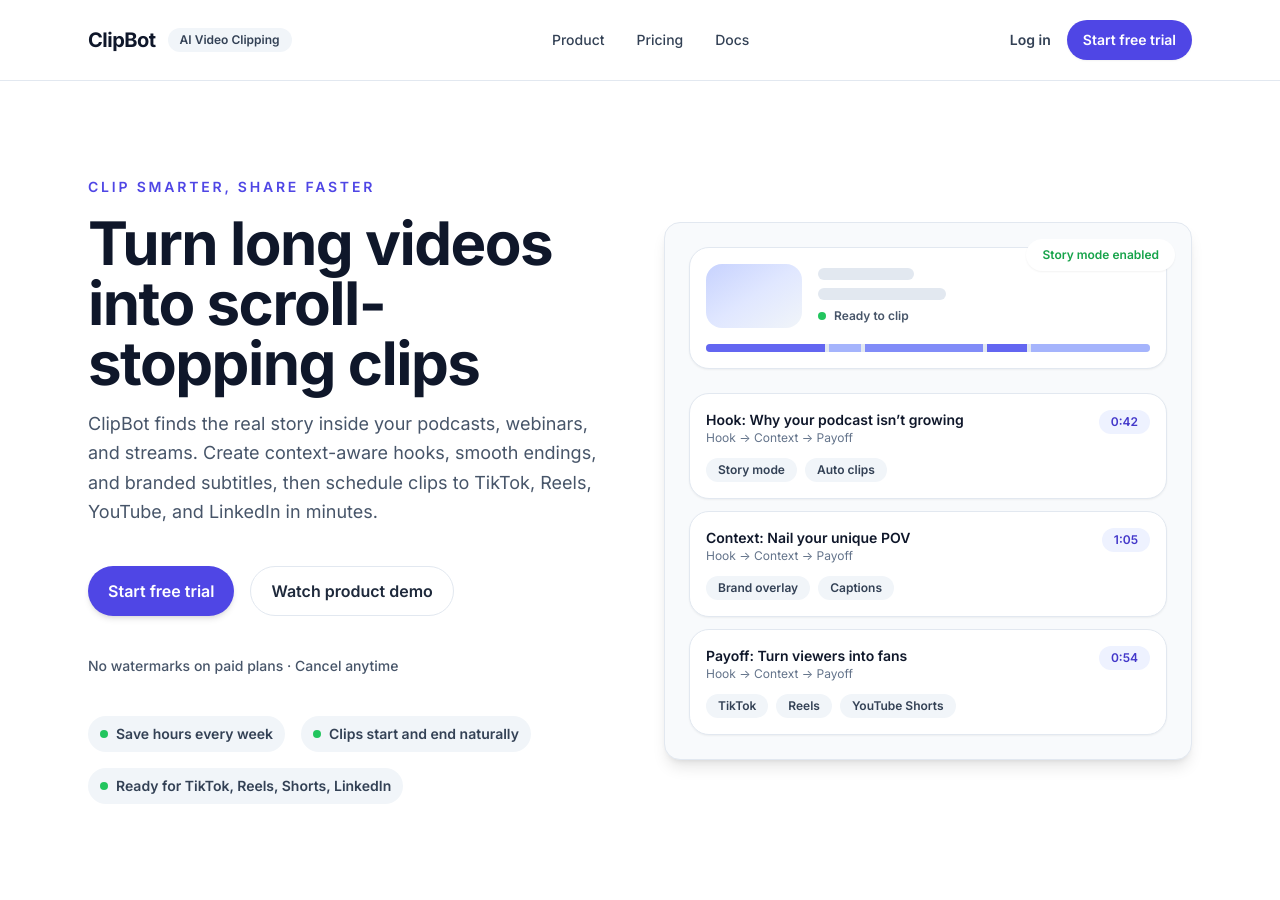
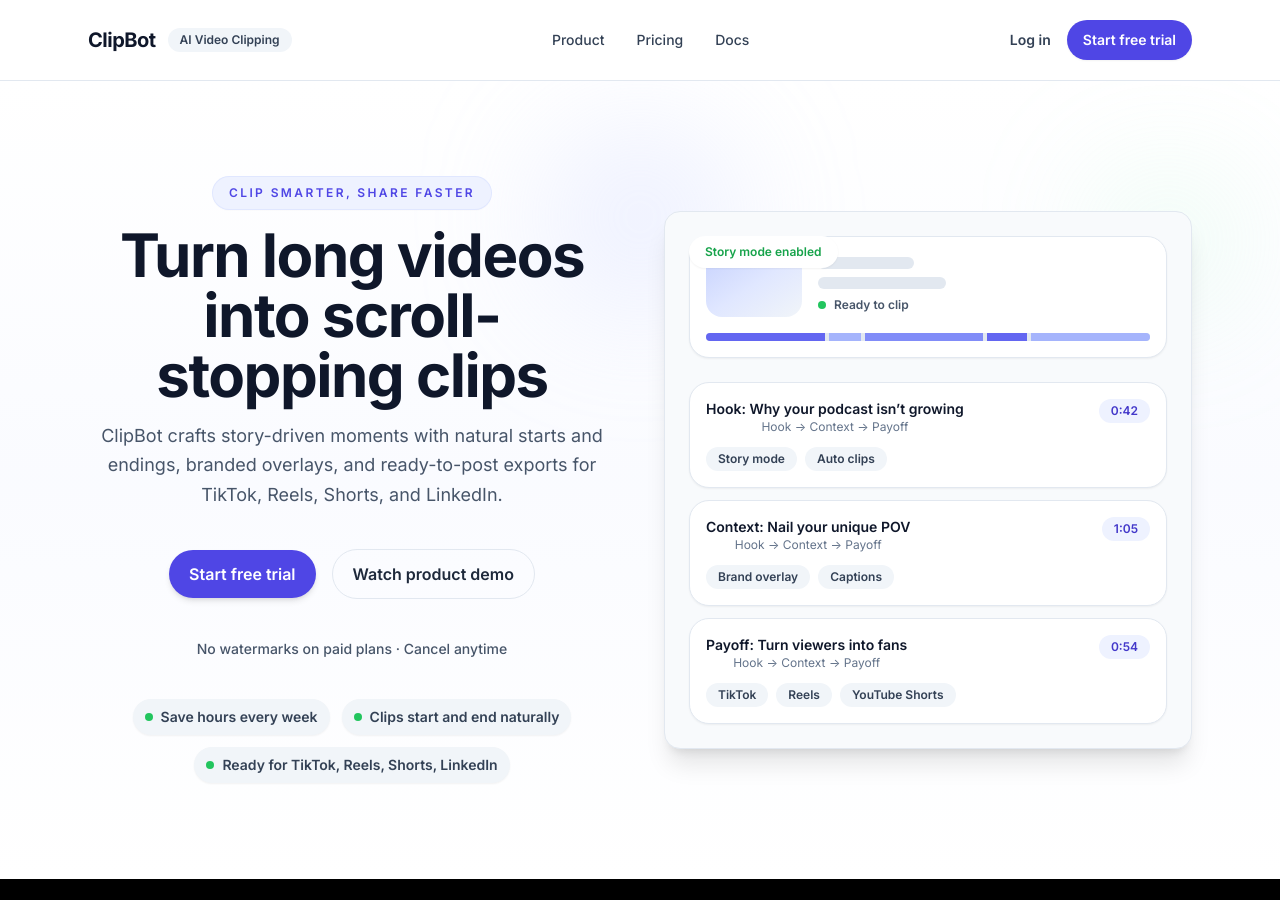
Before and after one commit to Fandry01/clipbot-frontend, a React (Vite) app: page /landing in a window 1280 px wide. After the commit the page ends 879 px from the top, so only its background shows below. Built offline with nearby package versions, Linux system fonts and the light colour scheme.

Commit message:
Restyle hero layout and CTAs

```diff
--- a/src/components/LandingHero.tsx
+++ b/src/components/LandingHero.tsx
@@ -65,30 +65,32 @@
         </div>
       </header>
 
-      <main className="mx-auto flex min-h-[calc(100vh-76px)] max-w-6xl flex-col gap-12 px-6 py-14 md:flex-row md:items-center md:py-20 lg:py-24">
-        <section className="flex-1 space-y-8 md:space-y-10">
-          <div className="space-y-4 text-center md:text-left">
-            <p className="text-sm font-semibold uppercase tracking-[0.2em] text-indigo-600">Clip smarter, share faster</p>
+      <main className="relative overflow-hidden bg-gradient-to-b from-white via-indigo-50/30 to-white">
+        <div className="absolute left-1/2 top-10 h-48 w-48 -translate-x-1/2 rounded-full bg-indigo-200/30 blur-3xl" />
+        <div className="absolute right-12 top-24 h-32 w-32 rounded-full bg-green-200/30 blur-3xl" />
+        <div className="relative mx-auto grid min-h-[calc(100vh-76px)] max-w-6xl grid-cols-1 gap-12 px-6 py-16 text-center md:grid-cols-2 md:items-center md:py-24">
+          <section className="flex flex-1 flex-col items-center gap-8 md:gap-10 md:text-center">
+            <div className="space-y-4 max-w-3xl">
+              <p className="mx-auto inline-flex items-center gap-2 rounded-full bg-indigo-50 px-4 py-2 text-xs font-semibold uppercase tracking-[0.2em] text-indigo-600 shadow-sm ring-1 ring-indigo-100">
+                Clip smarter, share faster
+              </p>
               <h1 className="text-4xl font-bold leading-tight tracking-tight text-slate-900 sm:text-5xl lg:text-6xl">
                 Turn long videos into scroll-stopping clips
               </h1>
-            <p className="text-lg leading-relaxed text-slate-600 md:max-w-xl">
-              ClipBot finds the real story inside your podcasts, webinars, and streams. Create context-aware hooks,
-              smooth endings, and branded subtitles, then schedule clips to TikTok, Reels, YouTube, and LinkedIn in minutes.
+              <p className="mx-auto max-w-2xl text-lg leading-relaxed text-slate-600">
+                ClipBot crafts story-driven moments with natural starts and endings, branded overlays, and ready-to-post exports for TikTok, Reels, Shorts, and LinkedIn.
               </p>
             </div>
-          <div className="flex flex-col gap-4 sm:flex-row sm:justify-center md:justify-start">
-            <Button size="lg">Start free trial</Button>
-            <Button size="lg" variant="outline" className="sm:w-auto">
+            <div className="flex w-full flex-col items-center justify-center gap-4 sm:flex-row sm:flex-wrap sm:justify-center">
+              <Button size="lg" className="w-full sm:w-auto">Start free trial</Button>
+              <Button size="lg" variant="outline" className="w-full border-slate-200 sm:w-auto">
                 Watch product demo
               </Button>
             </div>
-          <p className="text-sm font-medium text-slate-600 md:ml-0 md:text-left md:max-w-none text-center">
-            No watermarks on paid plans · Cancel anytime
-          </p>
-          <div className="flex flex-col gap-3 text-sm text-slate-700 sm:flex-row sm:flex-wrap sm:items-center sm:gap-4 sm:justify-center md:justify-start">
+            <p className="text-sm font-medium text-slate-600">No watermarks on paid plans · Cancel anytime</p>
+            <div className="flex flex-wrap justify-center gap-3 text-sm text-slate-700">
               {stats.map((item) => (
-              <div key={item} className="flex items-center gap-2 rounded-full bg-slate-100 px-3 py-2">
+                <div key={item} className="flex items-center gap-2 rounded-full bg-slate-100 px-3 py-2 shadow-sm">
                   <span className="h-2 w-2 rounded-full bg-green-500" />
                   <span className="font-semibold text-slate-700">{item}</span>
                 </div>
@@ -96,9 +98,9 @@
             </div>
           </section>
 
-        <section className="flex-1">
-          <div className="relative overflow-hidden rounded-2xl border border-slate-200 bg-slate-50 shadow-lg">
-            <div className="absolute right-4 top-4 rounded-full bg-white px-4 py-2 text-xs font-semibold text-green-600 shadow-sm">
+          <section className="flex flex-1 items-center justify-center">
+            <div className="relative w-full max-w-xl overflow-hidden rounded-2xl border border-slate-200 bg-slate-50 shadow-xl">
+              <div className="absolute left-6 top-6 rounded-full bg-white px-4 py-2 text-xs font-semibold text-green-600 shadow-sm">
                 Story mode enabled
               </div>
               <div className="space-y-6 p-6">
@@ -140,7 +142,7 @@
                           {clip.duration}
                         </span>
                       </div>
-                    <div className="flex flex-wrap gap-2">
+                      <div className="flex flex-wrap justify-start gap-2">
                         {clip.tags.map((tag) => (
                           <span
                             key={tag}
@@ -156,6 +158,7 @@
               </div>
             </div>
           </section>
+        </div>
       </main>
     </div>
   )
```
Lines whose indentation alone changed are shown as unchanged.
